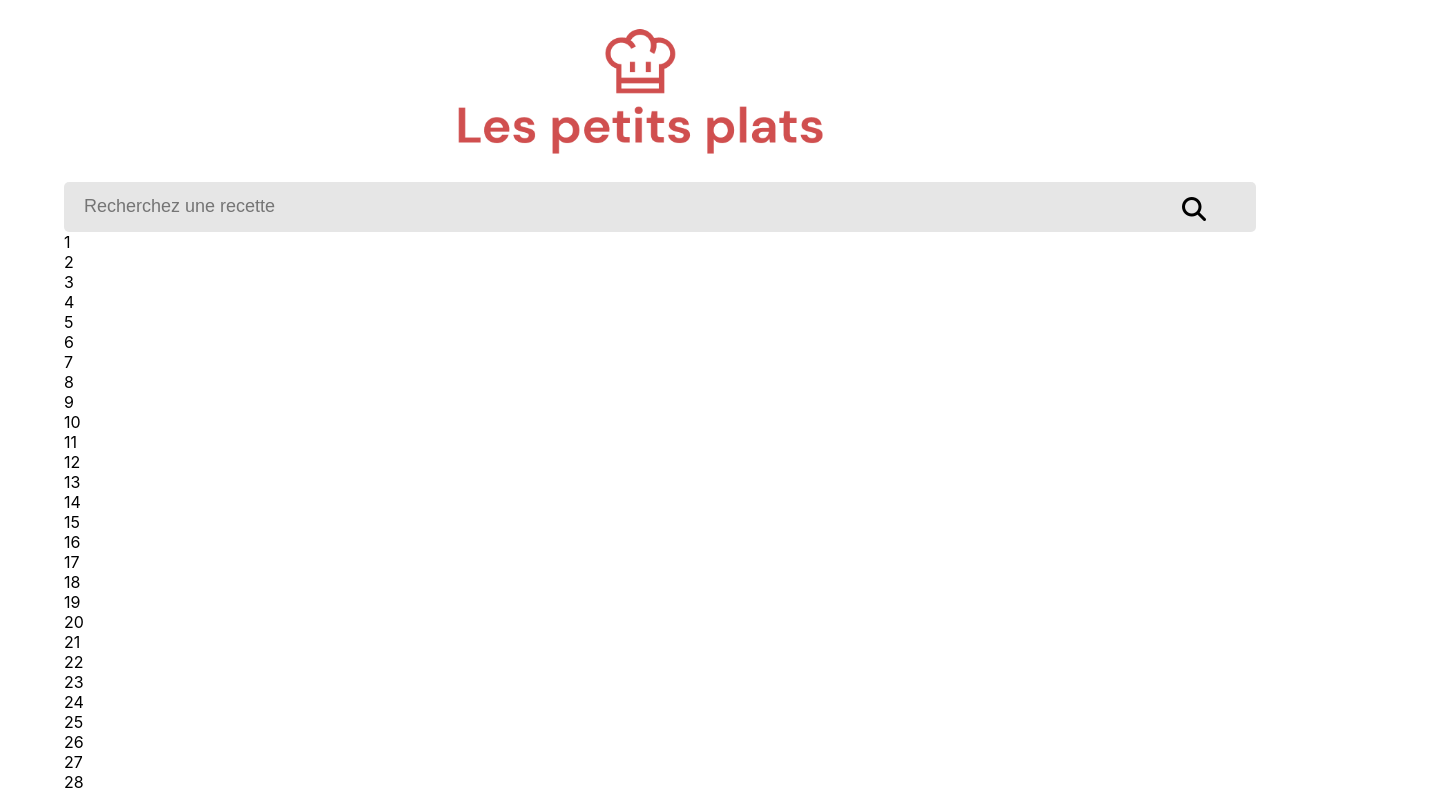
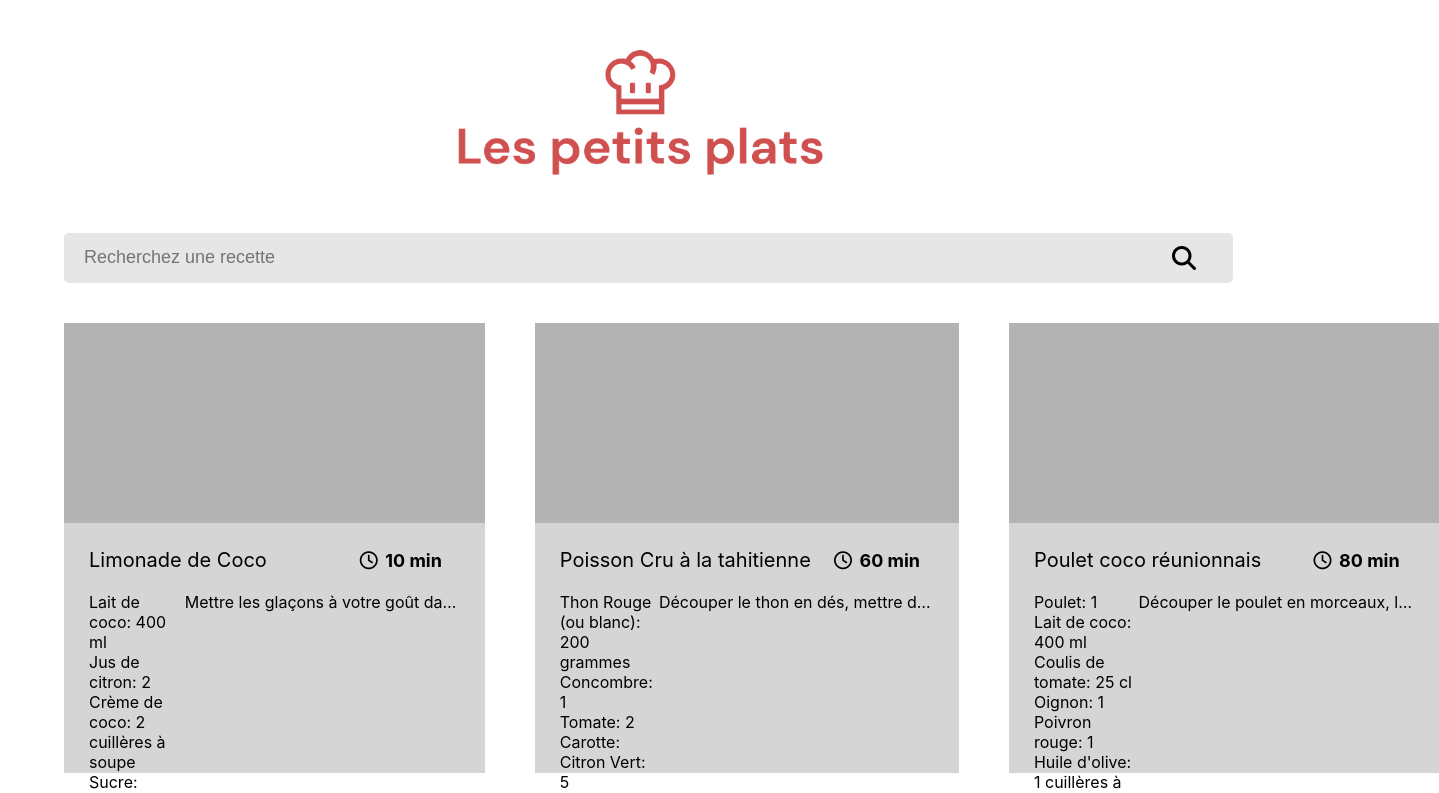
Before and after one commit to LoicQueval/P7-Algorithme_de_recherche_JavaScript, a React (Create React App) app in the folder les-petits-plats/: page / in a window 1280 px wide. Shown: the top 793 px of the page, 1439 px wide, since content can reach past the window. Built offline with nearby package versions, Linux system fonts and the light colour scheme.

Commit message:
display data

```diff
--- a/les-petits-plats/src/App.css
+++ b/les-petits-plats/src/App.css
@@ -19,12 +19,12 @@ header img {
   background-color: rgba(128, 128, 128, 0.2);
   border: none;
   border-radius: 5px;
-  width: 100%;
+  width: 98%;
 }
 .search-bar .fa-magnifying-glass {
   position: absolute;
-  top: 52px;
-  right: 10px;
+  top: 50px;
+  right: 20px;
 }
 
 #root {
--- a/les-petits-plats/src/components/ receipts/receipts.css
+++ b/les-petits-plats/src/components/ receipts/receipts.css
@@ -1,3 +1,66 @@
+section {
+  margin-top: 40px;
+}
+section .test {
+  display: grid;
+  grid-template-columns: 1fr 1fr 1fr;
+  gap: 50px;
+}
+section .test article .image {
+  background-color: rgba(128, 128, 128, 0.6);
+  height: 200px;
+}
+section .test article .card {
+  background-color: rgba(128, 128, 128, 0.3333333333);
+  height: 200px;
+  padding: 25px;
+}
+section .test article .card .heading {
+  display: flex;
+  justify-content: space-between;
+  align-items: baseline;
+  gap: 10px;
+}
+section .test article .card .heading h2 {
+  margin: 0;
+  font-weight: normal;
+  font-size: 20px;
+}
+section .test article .card .heading div {
+  display: flex;
+  align-items: baseline;
+  gap: 7.5px;
+  min-width: 100px;
+}
+section .test article .card .heading div i {
+  font-size: 18px;
+}
+section .test article .card .heading div p {
+  font-weight: bold;
+  font-size: 18px;
+}
+section .test article .card .content {
+  display: flex;
+  justify-content: space-between;
+  margin-top: 20px;
+}
+section .test article .card .content .ingredient {
+  width: 100%;
+}
+section .test article .card .content .description {
+  width: 275px;
+  max-width: 275px;
+}
+section .test article .card .content .description p {
+  overflow: hidden;
+  text-overflow: ellipsis;
+  white-space: nowrap;
+  height: 150px;
+  width: 275px;
+}
 
+p {
+  margin: 0;
+}
 
 /*# sourceMappingURL=receipts.css.map */
--- a/les-petits-plats/src/components/ receipts/receipts.jsx
+++ b/les-petits-plats/src/components/ receipts/receipts.jsx
@@ -1,15 +1,43 @@
 import React from 'react';
+import './receipts.css';
 
-export const Receipts = ({ data }) => {
+export const Receipts = ({data}) => {
     return (
         <section>
-            {data && (<article>
+            {data && (<div className="test">
                 {
                     data.map((item) => (
-                        <div>{item.id}</div>
+                        <article>
+                            <div className="image"></div>
+                            <div className="card">
+                                <div className="heading">
+                                    <h2>{item.name}</h2>
+                                    <div>
+                                        <i className="fa-regular fa-clock"></i>
+                                        <p>{item.time} min</p>
+                                    </div>
+                                </div>
+                                <div className="content">
+                                    <div>
+                                        {
+                                            item.ingredients.map((sub_item) => (
+                                                    <div className="ingredient">
+                                                        <p>{sub_item.ingredient}: {sub_item.quantity} {sub_item.unit}</p>
+                                                    </div>
+                                                )
+                                            )
+                                        }
+                                    </div>
+
+                                    <div className="description">
+                                        <p>{item.description}</p>
+                                    </div>
+                                </div>
+                            </div>
+                        </article>
                     ))
                 }
-            </article>)}
+            </div>)}
         </section>
     );
 }
--- a/les-petits-plats/src/components/ receipts/receipts.scss
+++ b/les-petits-plats/src/components/ receipts/receipts.scss
@@ -0,0 +1,78 @@
+section {
+  margin-top: 40px;
+
+  .test {
+    display: grid;
+    grid-template-columns: 1fr 1fr 1fr;
+    gap: 50px;
+
+    article {
+      .image {
+        background-color: #80808099;
+        height: 200px;
+      }
+
+      .card {
+        background-color: #80808055;
+        height: 200px;
+        padding: 25px;
+
+        .heading {
+          display: flex;
+          justify-content: space-between;
+          align-items: baseline;
+          gap: 10px;
+
+          h2 {
+            margin: 0;
+            font-weight: normal;
+            font-size: 20px;
+          }
+
+          div {
+            display: flex;
+            align-items: baseline;
+            gap: 7.5px;
+            min-width: 100px;
+
+            i {
+              font-size: 18px;
+            }
+
+            p {
+              font-weight: bold;
+              font-size: 18px;
+            }
+          }
+        }
+
+        .content {
+          display: flex;
+          justify-content: space-between;
+          margin-top: 20px;
+
+          .ingredient {
+            width: 100%;
+          }
+
+          .description {
+            width: 275px;
+            max-width: 275px;
+
+            p {
+              overflow: hidden;
+              text-overflow: ellipsis;
+              white-space: nowrap;
+              height: 150px;
+              width: 275px;
+            }
+          }
+        }
+      }
+    }
+  }
+}
+
+p {
+  margin: 0;
+}
--- a/les-petits-plats/src/components/header/header.jsx
+++ b/les-petits-plats/src/components/header/header.jsx
@@ -1,13 +1,15 @@
 import logo from '../../assets/logo.PNG';
 
-export const Header = ({ data }) => {
+export const Header = ({data}) => {
     const onClick = () => {
         console.debug(data);
         console.log(data);
     }
     return (
-        <header className="App-header"  onClick={onClick}>
-            <img src={logo} alt="logo"/>
+        <header className="App-header" onClick={onClick}>
+            <h1>
+                <img src={logo} alt="logo"/>
+            </h1>
         </header>
     );
 }
--- a/les-petits-plats/src/components/search-bar/search-bar.scss
+++ b/les-petits-plats/src/components/search-bar/search-bar.scss
@@ -10,12 +10,12 @@
     background-color: #80808033;
     border: none;
     border-radius: 5px;
-    width: 100%;
+    width: 98%;
   }
 
   .fa-magnifying-glass {
     position: absolute;
-    top: 52px;
-    right: 10px;
+    top: 50px;
+    right: 20px;
   }
 }
```
Also changed, not shown: 1 other file (tests, documents, lock files or other folders).
